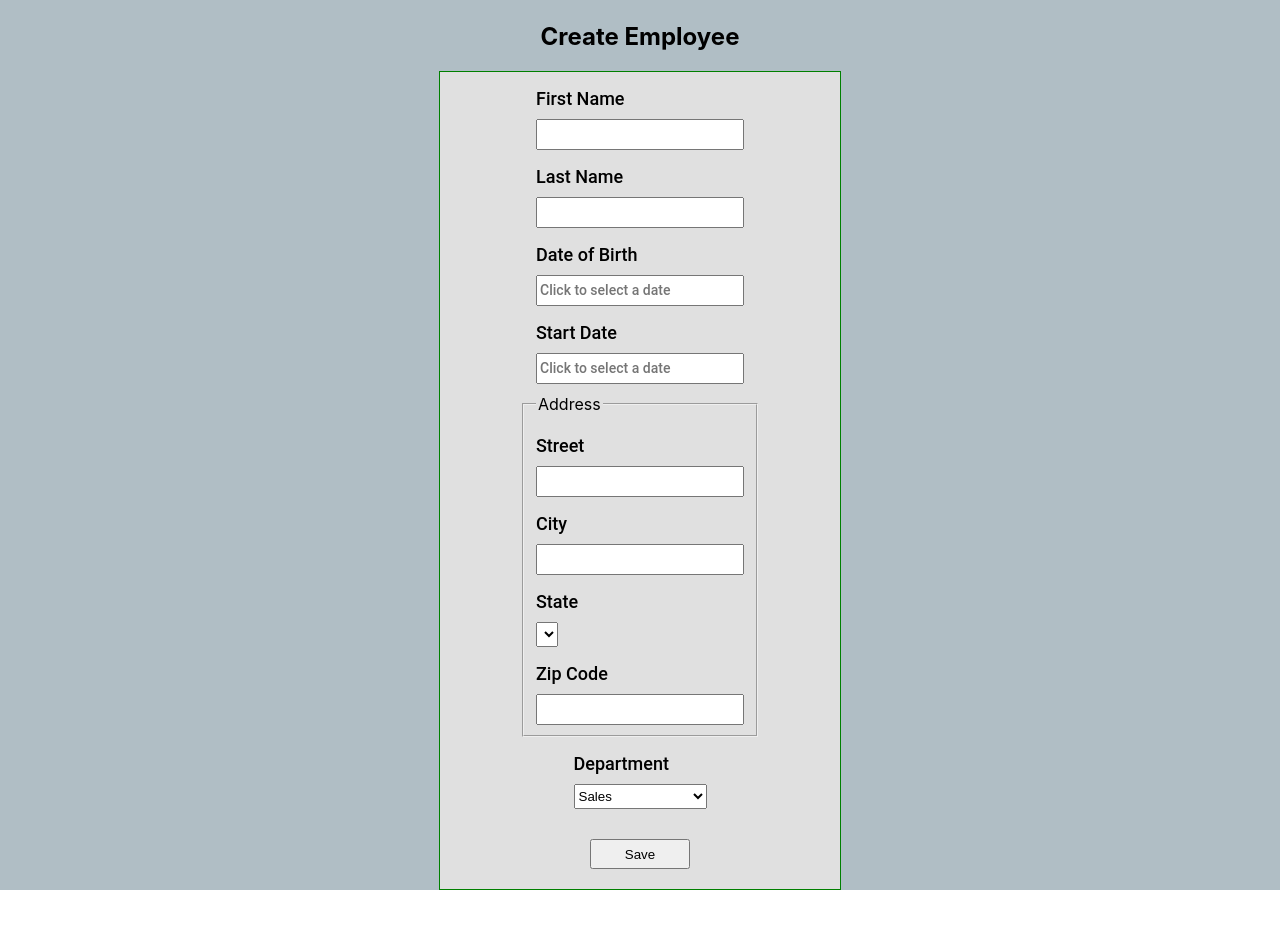
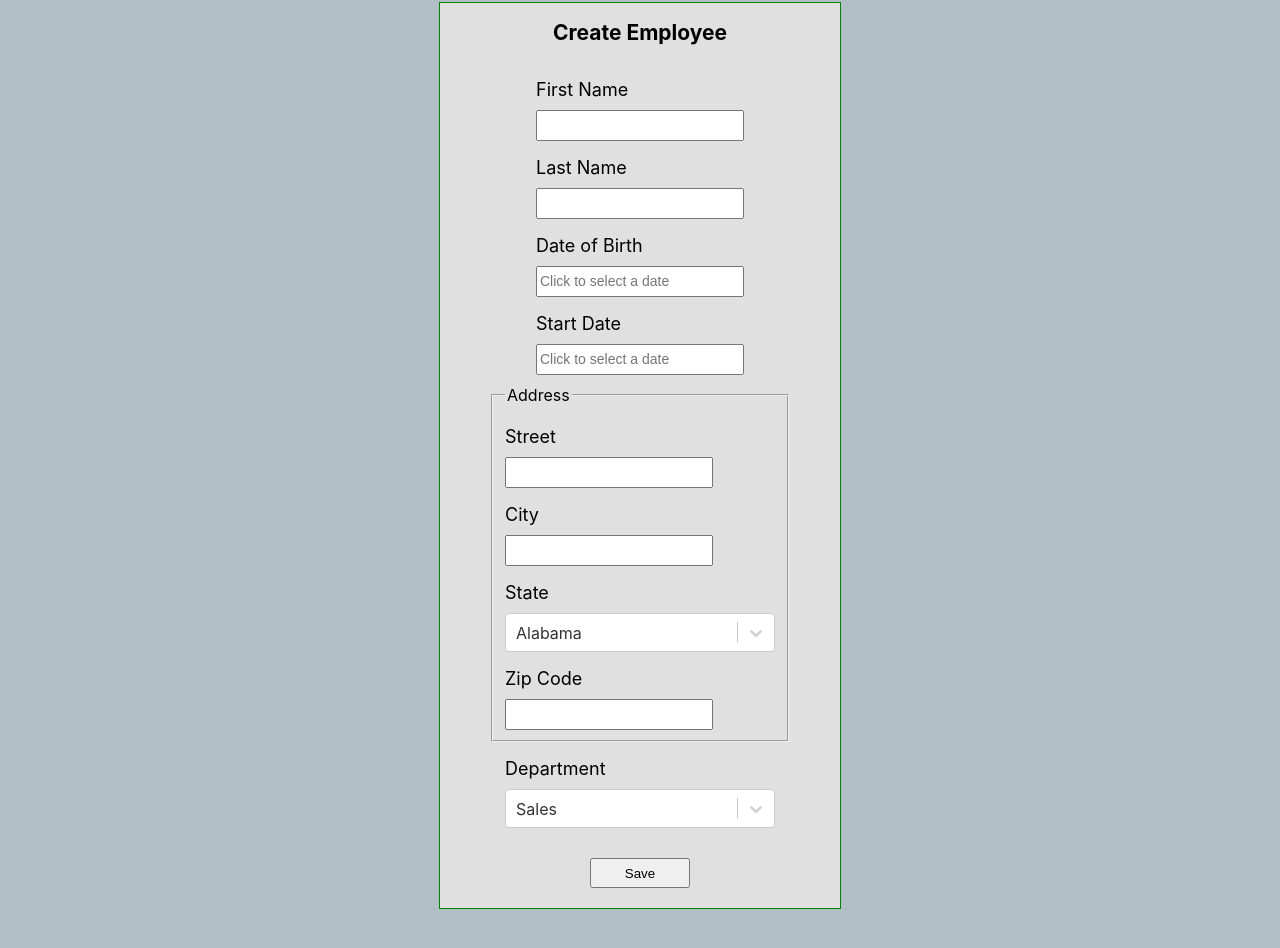
Before and after one commit to philippepecoraro/projet14-HRnet-React, a React (Create React App) app: page / in a window 1280 px wide. Shown: the part 170-1118 px from the top of the page. Before the commit the page ends 1060 px from the top, so only its background shows below. Built offline with nearby package versions, Linux system fonts and the light colour scheme.

Commit message:
add select componant

```diff
--- a/package.json
+++ b/package.json
@@ -14,6 +14,7 @@
     "react-redux": "^8.0.5",
     "react-router-dom": "^6.5.0",
     "react-scripts": "5.0.1",
+    "react-select": "^5.7.0",
     "yup": "^0.32.11"
   },
   "scripts": {
--- a/src/common/Navbar/NavBar.css
+++ b/src/common/Navbar/NavBar.css
@@ -10,8 +10,6 @@
 }
 
 .navbar-title {
-    font-family: 'Roboto';
-    font-weight: 500;
     font-size: 32px;
     margin-left: 20px;
 }
@@ -22,8 +20,6 @@
 }
 
 .navbarLink {
-    font-family: 'Roboto';
-    font-weight: 500;
     font-size: 18px;
     display: flex;
     flex-direction: row;
--- /dev/null
+++ b/src/common/Select/FormSelect.jsx
@@ -0,0 +1,110 @@
+import Select from 'react-select'
+
+
+const FormSelect = ({ name, value, onChange, defaultValue }) => {
+
+    let options = []
+
+    const americaStateOptions = [
+        { value: 'AL', label: 'Alabama' },
+        { value: 'AK', label: 'Alaska' },
+        { value: 'AS', label: 'American Samoa' },
+        { value: 'AZ', label: 'Arizona' },
+        { value: 'AR', label: 'Arkansas' },
+        { value: 'CA', label: 'California' },
+        { value: 'CO', label: 'Colorado' },
+        { value: 'CT', label: 'Connecticut' },
+        { value: 'DE', label: 'Deleware' },
+        { value: 'DC', label: 'District Of Columbia' },
+        { value: 'FM', label: 'Federated States Of Micronesia' },
+        { value: 'FL', label: 'Florida' },
+        { value: 'GA', label: 'Georgia' },
+        { value: 'GU', label: 'Guam' },
+        { value: 'HI', label: 'Hawaii' },
+        { value: 'ID', label: 'Idaho' },
+        { value: 'IL', label: 'Illinois' },
+        { value: 'IN', label: 'Indiana' },
+        { value: 'IA', label: 'Iowa' },
+        { value: 'KS', label: 'Kansas' },
+        { value: 'KY', label: 'Kentucky' },
+        { value: 'LA', label: 'Louisiana' },
+        { value: 'ME', label: 'Maine' },
+        { value: 'MH', label: 'Marshall Islands' },
+        { value: 'MD', label: 'Maryland' },
+        { value: 'MA', label: 'Massachusetts' },
+        { value: 'MI', label: 'Michigan' },
+        { value: 'MN', label: 'Minnesota' },
+        { value: 'MS', label: 'Mississipi' },
+        { value: 'MO', label: 'Missouri' },
+        { value: 'MT', label: 'Montana' },
+        { value: 'NE', label: 'Nebraska' },
+        { value: 'NV', label: 'Nevada' },
+        { value: 'NH', label: 'New Hampshire' },
+        { value: 'NJ', label: 'New Jersey' },
+        { value: 'NM', label: 'New Mexico' },
+        { value: 'NY', label: 'New York' },
+        { value: 'NC', label: 'North Carolina' },
+        { value: 'ND', label: 'North Dakota' },
+        { value: 'MP', label: 'Northern Mariana Islands' },
+        { value: 'OH', label: 'Ohio' },
+        { value: 'OK', label: 'Oklahoma' },
+        { value: 'OR', label: 'Oregon' },
+        { value: 'PW', label: 'Palau' },
+        { value: 'PA', label: 'Pennsylvania' },
+        { value: 'PR', label: 'Puerto Rico' },
+        { value: 'RI', label: 'Rhode Island' },
+        { value: 'SC', label: 'South Carolina' },
+        { value: 'SD', label: 'South Dakota' },
+        { value: 'TN', label: 'Tennessee' },
+        { value: 'TX', label: 'Texas' },
+        { value: 'UI', label: 'Utah' },
+        { value: 'VT', label: 'Vermont' },
+        { value: 'VI', label: 'Virgin Islands' },
+        { value: 'VA', label: 'Virginia' },
+        { value: 'WA', label: 'Washington' },
+        { value: 'WV', label: 'West Virginia' },
+        { value: 'WI', label: 'Wisconsin' },
+        { value: 'WY', label: 'Wyoming' },
+    ]
+
+    const departmentOptions = [
+        { value: 'Sales', label: 'Sales' },
+        { value: 'Marketing', label: 'Marketing' },
+        { value: 'Engineering', label: 'Engineering' },
+        { value: 'Human Ressources', label: 'Human Ressources' },
+        { value: 'Legal', label: 'Legal' },
+    ]
+
+    if (name === "americaState") {
+        options = americaStateOptions
+    } else if (name === "department") {
+        options = departmentOptions
+    }
+
+    const customStyles = {
+        control: base => ({
+            ...base,
+            width: "270px",
+            cursor: "pointer",
+        }),
+        menuList: base => ({
+            ...base,
+            maxHeight: "300px",
+            lineHeight: "5px",
+        }),
+    };
+
+    return (
+        <Select
+            className="input-wrapper-select"
+            defaultValue={defaultValue}
+            value={value}
+            onChange={onChange}
+            options={options}
+            inputId={name}
+            styles={customStyles}
+        />
+    )
+}
+
+export default FormSelect
--- a/src/features/employeeList/EmployeeList.jsx
+++ b/src/features/employeeList/EmployeeList.jsx
@@ -29,6 +29,18 @@
                         <div>
                             {employeesList[0].startDateWorkString}
                         </div>
+                        <div>
+                            {employeesList[0].americaState.value}
+                        </div>
+                        <div>
+                            {employeesList[0].americaState.label}
+                        </div>
+                        <div>
+                            {employeesList[0].department.value}
+                        </div>
+                        <div>
+                            {employeesList[0].department.label}
+                        </div>
                     </div>
                 }
             </div>
--- a/src/features/home/Home.css
+++ b/src/features/home/Home.css
@@ -1,5 +1,6 @@
 .home {
     background-color: #B0BEC5;
+    height: 1100px;
 }
 
 .container {
@@ -13,6 +14,11 @@
     display: flex;
     align-items: center;
     justify-content: center;
+    font-size: 16px;
+}
+
+.subTitle {
+    font-size: 14px;
 }
 
 form {
@@ -26,20 +32,12 @@
 }
 
 .input-wrapper input {
-    font-family: 'Roboto';
-    font-weight: 500;
     font-size: 14px;
     height: 25px;
     width: 200px;
 }
 
-.input-wrapper select {
-    height: 25px;
-}
-
 label {
-    font-family: 'Roboto';
-    font-weight: 500;
     font-size: 18px;
     display: block;
     margin-top: 1rem;
--- a/src/features/home/Home.jsx
+++ b/src/features/home/Home.jsx
@@ -5,6 +5,7 @@
 import { useNavigate } from 'react-router-dom'
 import { addEmployee } from './homeSlice'
 import DateTimePicker from '../../common/Datepicker/DateTimePicker'
+import FormSelect from '../../common/Select/FormSelect'
 
 
 const Home = () => {
@@ -19,8 +20,9 @@
         startDateWork: "",
         street: "",
         city: "",
+        americaState: { value: "AL", label: "Alabama" },
         zipCode: "",
-        department: ""
+        department: { value: "Sales", label: "Sales" }
     }
 
     const validationSchema = Yup.object().shape({
@@ -32,16 +34,20 @@
             .required("This field is required")
             .min(3, "Too Short")
             .max(50, "Too Long"),
+        dateOfBirth: Yup.string()
+            .required("This field is required"),
+        startDateWork: Yup.string()
+            .required("This field is required"),
     })
 
     const handleSubmit = (formValue) => {
         const { firstName, lastName, dateOfBirth, startDateWork,
-            street, city, zipCode, department } = formValue;
+            street, city, americaState, zipCode, department } = formValue;
         const dateOfBirthString = new Date(dateOfBirth).toLocaleDateString('en-US')
         const startDateWorkString = new Date(startDateWork).toLocaleDateString('en-US')
         dispatch(addEmployee({
             firstName, lastName, dateOfBirthString, startDateWorkString,
-            street, city, zipCode, department
+            street, city, americaState, zipCode, department
         }))
         navigate('/employeeList')
     }
@@ -52,7 +58,9 @@
                 <div className="title">
                     <h1>HRnet</h1>
                 </div>
-                <h2>Create Employee</h2>
+                {/* <div className="subTitle">
+                    <h2>Create Employee</h2>
+                </div> */}
                 <Formik
                     onSubmit={handleSubmit}
                     initialValues={initialvalues}
@@ -60,6 +68,9 @@
                 >
                     {({ values, setFieldValue }) => (
                         <Form>
+                            <div className="subTitle">
+                                <h2>Create Employee</h2>
+                            </div>
                             <div className="input-wrapper">
                                 <label htmlFor="firstName">First Name</label>
                                 <Field name="firstName" type="text" id="firstName" />
@@ -85,7 +96,6 @@
                                     value={values.dateOfBirth}
                                     onChange={date => setFieldValue('dateOfBirth', date)}
                                 />
-
                                 <ErrorMessage
                                     name="dateOfBirth"
                                     component="div"
@@ -100,7 +110,7 @@
                                     onChange={date => setFieldValue('startDateWork', date)}
                                 />
                                 <ErrorMessage
-                                    name="startDate"
+                                    name="startDateWork"
                                     component="div"
                                     className="error-text" />
                             </div>
@@ -126,8 +136,13 @@
                                 </div>
 
                                 <div className="input-wrapper">
-                                    <label htmlFor="state">State</label>
-                                    <Field as="select" name="state" id="state"></Field>
+                                    <label htmlFor="americaState">State</label>
+                                    <FormSelect
+                                        name="americaState"
+                                        value={values.state}
+                                        onChange={americaState => setFieldValue("americaState", americaState)}
+                                        defaultValue={{ value: "AL", label: "Alabama" }}
+                                    />
                                 </div>
 
                                 <div className="input-wrapper">
@@ -142,13 +157,12 @@
 
                             <div className="input-wrapper">
                                 <label htmlFor="department">Department</label>
-                                <Field as="select" name="department" id="department">
-                                    <option>Sales</option>
-                                    <option>Marketing</option>
-                                    <option>Engineering</option>
-                                    <option>Human Resources</option>
-                                    <option>Legal</option>
-                                </Field>
+                                <FormSelect
+                                    name="department"
+                                    value={values.state}
+                                    onChange={department => setFieldValue("department", department)}
+                                    defaultValue={{ value: "Sales", label: "Sales" }}
+                                />
                             </div>
                             <button type="submit" className="formButton">Save</button>
                         </Form>
```
Also changed, not shown: 1 other file (tests, documents, lock files or other folders).
